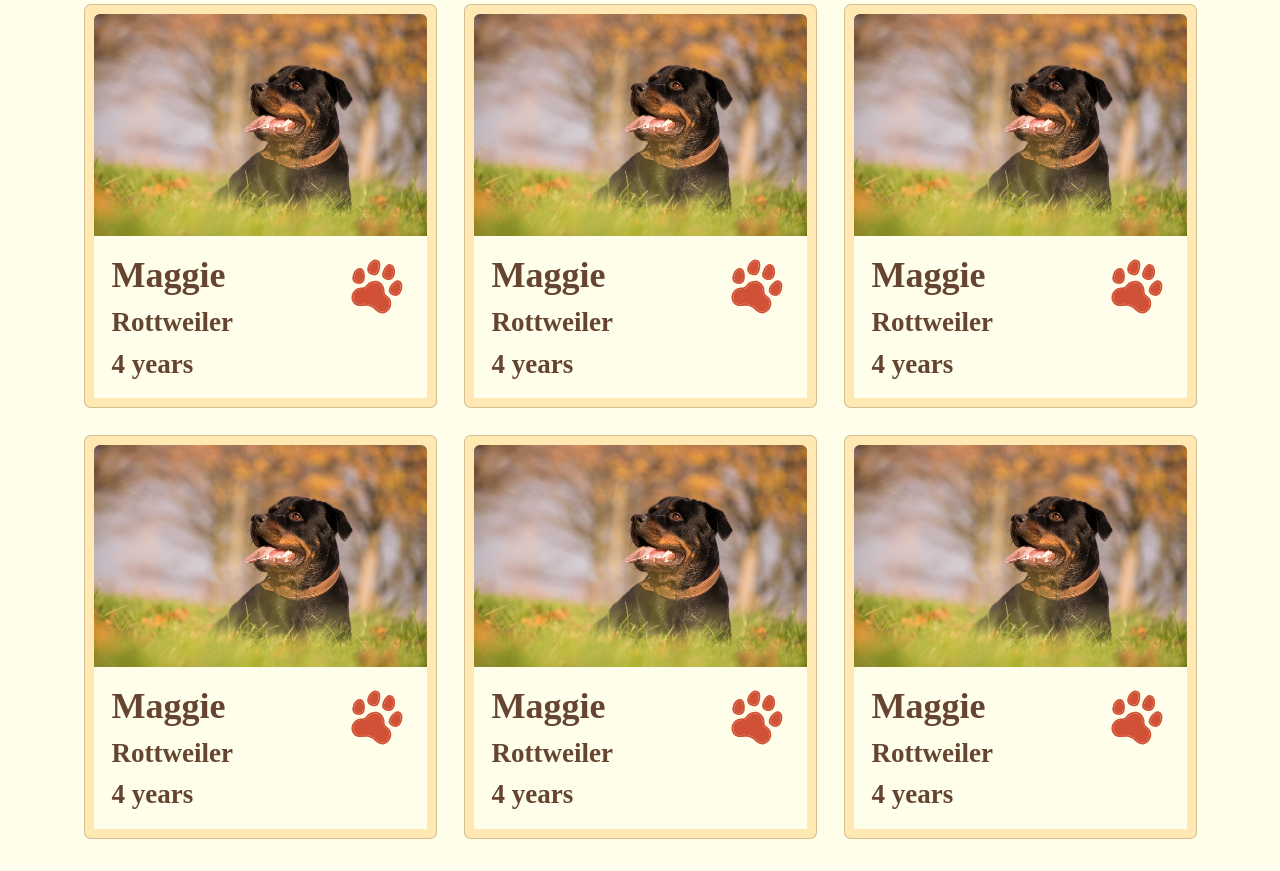
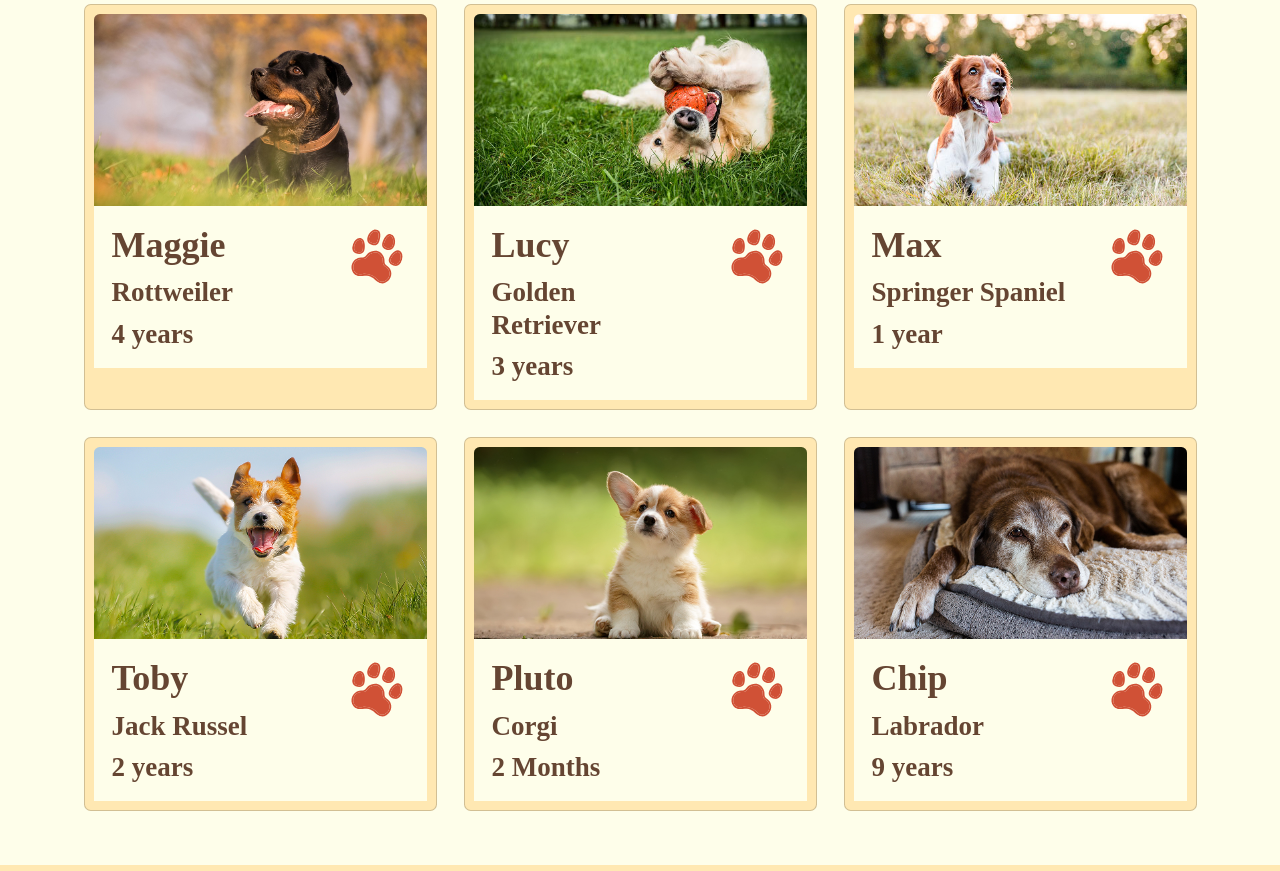
Before and after one commit to AMcD-121/dsn1713_final, a website: page adopt.html in a window 1280 px wide. Shown: the part 769-1640 px from the top of the page. Drawn offline with nearby package versions, Linux system fonts and the light colour scheme; a web font is replaced by a local one.

Commit message:
Fixes adoptable dogs cards' info and adds the required library linking
Even though I think the animation is entirely unnecessary, assignment requirements are a thing.

```diff
--- a/adopt.html
+++ b/adopt.html
@@ -6,6 +6,7 @@
     <title> B.A.R.K. - Adoption </title>
     <link rel="stylesheet" href="css/custom.css">
     <link rel="icon" type="image/x-icon" href="images/icon_bark.ico">
+    <link rel="stylesheet" href="https://cdnjs.cloudflare.com/ajax/libs/animate.css/4.1.1/animate.min.css">
 </head>
 <body>
     <header>
@@ -33,7 +34,7 @@
     </header>
     <main class="bg-light">
         <section id="hero_adopt" class="hero">
-            <div class="hero_overlay col-md-5 row align-items-center text-center text-md-start">
+            <div class="hero_overlay col-md-5 row align-items-center text-center text-md-start animate__animated animate__fadeInLeft animate__faster">
                 <div class="container">
                     <div class="offset-md-4">
                         <h1> Adopt </h1>
@@ -47,80 +48,80 @@
             <div class="container">
                 <div class="row row-cols-1 row-cols-md-3 gy-4">
                     <div class="col">
-                        <div class="card bg-dark p-2">
-                            <img src="images/dog_maggie-1.jpg" class="card-img-top" alt="A very cute picture of a rottweiler">
+                        <div class="card bg-dark p-2 h-100">
+                            <img src="images/dog_maggie-1.jpg" class="card-img-top" alt="A Rottweiler dog laying in some grass with a happy pant">
                             <div class="bg-light d-flex">
                                 <div class="card-body">
                                     <h2 class="card-title text-primary"> Maggie </h2>
                                     <p class="card-text h4"> Rottweiler </p>
                                     <p class="card-text h4"> 4 years </p>
                                 </div>
-                                <img src="images/card_paw-print.svg" height="100" alt="A dog paw print" class="p-3">
+                                <img src="images/card_paw-print.svg" height="100" alt="" class="p-3">
+                            </div>
+                        </div>
+                    </div>
+                    <div class="col">
+                        <div class="card bg-dark p-2 h-100">
+                            <img src="images/dog_lucy-1.jpg" class="card-img-top" alt="A Golden Retriever dog playing laying on her back with a ball in her mouth">
+                            <div class="bg-light d-flex">
+                                <div class="card-body">
+                                    <h2 class="card-title text-primary"> Lucy </h2>
+                                    <p class="card-text h4"> Golden Retriever </p>
+                                    <p class="card-text h4"> 3 years </p>
+                                </div>
+                                <img src="images/card_paw-print.svg" height="100" alt="" class="p-3">
+                            </div>
+                        </div>
+                    </div>
+                    <div class="col">
+                        <div class="card bg-dark p-2 h-100">
+                            <img src="images/dog_max-1.jpg" class="card-img-top" alt="A Springer Spaniel dog laying in some grass with a happy pant">
+                            <div class="bg-light d-flex">
+                                <div class="card-body">
+                                    <h2 class="card-title text-primary"> Max </h2>
+                                    <p class="card-text h4"> Springer Spaniel </p>
+                                    <p class="card-text h4"> 1 year </p>
+                                </div>
+                                <img src="images/card_paw-print.svg" height="100" alt="" class="p-3">
                             </div>
                         </div>
                     </div>
                     <div class="col">
                         <div class="card bg-dark p-2">
-                            <img src="images/dog_maggie-1.jpg" class="card-img-top" alt="A very cute picture of a rottweiler">
+                            <img src="images/dog_toby-1.jpg" class="card-img-top" alt="A Jack Russel running towards the camera">
                             <div class="bg-light d-flex">
                                 <div class="card-body">
-                                    <h2 class="card-title text-primary"> Maggie </h2>
-                                    <p class="card-text h4"> Rottweiler </p>
-                                    <p class="card-text h4"> 4 years </p>
+                                    <h2 class="card-title text-primary"> Toby </h2>
+                                    <p class="card-text h4"> Jack Russel </p>
+                                    <p class="card-text h4"> 2 years </p>
                                 </div>
-                                <img src="images/card_paw-print.svg" height="100" alt="A dog paw print" class="p-3">
+                                <img src="images/card_paw-print.svg" height="100" alt="" class="p-3">
                             </div>
                         </div>
                     </div>
                     <div class="col">
                         <div class="card bg-dark p-2">
-                            <img src="images/dog_maggie-1.jpg" class="card-img-top" alt="A very cute picture of a rottweiler">
+                            <img src="images/dog_pluto-1.jpg" class="card-img-top" alt="A corgi puppy sitting">
                             <div class="bg-light d-flex">
                                 <div class="card-body">
-                                    <h2 class="card-title text-primary"> Maggie </h2>
-                                    <p class="card-text h4"> Rottweiler </p>
-                                    <p class="card-text h4"> 4 years </p>
+                                    <h2 class="card-title text-primary"> Pluto </h2>
+                                    <p class="card-text h4"> Corgi </p>
+                                    <p class="card-text h4"> 2 Months </p>
                                 </div>
-                                <img src="images/card_paw-print.svg" height="100" alt="A dog paw print" class="p-3">
+                                <img src="images/card_paw-print.svg" height="100" alt="" class="p-3">
                             </div>
                         </div>
                     </div>
                     <div class="col">
                         <div class="card bg-dark p-2">
-                            <img src="images/dog_maggie-1.jpg" class="card-img-top" alt="A very cute picture of a rottweiler">
+                            <img src="images/dog_chip-1.jpg" class="card-img-top" alt="An older brown Labrador dog relaxing on a dog bed">
                             <div class="bg-light d-flex">
                                 <div class="card-body">
-                                    <h2 class="card-title text-primary"> Maggie </h2>
-                                    <p class="card-text h4"> Rottweiler </p>
-                                    <p class="card-text h4"> 4 years </p>
+                                    <h2 class="card-title text-primary"> Chip </h2>
+                                    <p class="card-text h4"> Labrador </p>
+                                    <p class="card-text h4"> 9 years </p>
                                 </div>
-                                <img src="images/card_paw-print.svg" height="100" alt="A dog paw print" class="p-3">
-                            </div>
-                        </div>
-                    </div>
-                    <div class="col">
-                        <div class="card bg-dark p-2">
-                            <img src="images/dog_maggie-1.jpg" class="card-img-top" alt="A very cute picture of a rottweiler">
-                            <div class="bg-light d-flex">
-                                <div class="card-body">
-                                    <h2 class="card-title text-primary"> Maggie </h2>
-                                    <p class="card-text h4"> Rottweiler </p>
-                                    <p class="card-text h4"> 4 years </p>
-                                </div>
-                                <img src="images/card_paw-print.svg" height="100" alt="A dog paw print" class="p-3">
-                            </div>
-                        </div>
-                    </div>
-                    <div class="col">
-                        <div class="card bg-dark p-2">
-                            <img src="images/dog_maggie-1.jpg" class="card-img-top" alt="A very cute picture of a rottweiler">
-                            <div class="bg-light d-flex">
-                                <div class="card-body">
-                                    <h2 class="card-title text-primary"> Maggie </h2>
-                                    <p class="card-text h4"> Rottweiler </p>
-                                    <p class="card-text h4"> 4 years </p>
-                                </div>
-                                <img src="images/card_paw-print.svg" height="100" alt="A dog paw print" class="p-3">
+                                <img src="images/card_paw-print.svg" height="100" alt="" class="p-3">
                             </div>
                         </div>
                     </div>
--- a/scss/custom.scss
+++ b/scss/custom.scss
@@ -77,5 +77,7 @@ html {
 }
 
 #adoptable_dogs .card-img-top {
-
+    width: 100%;
+    height: 15vw;
+    object-fit: cover;
 }
```
Also changed, not shown: about.html (+2 -1 lines), index.html (+3 -2 lines), css/custom.css, 1 other file.
